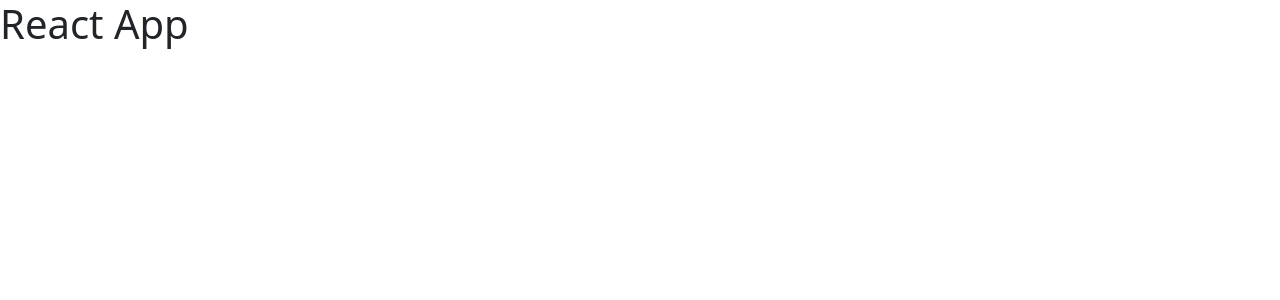
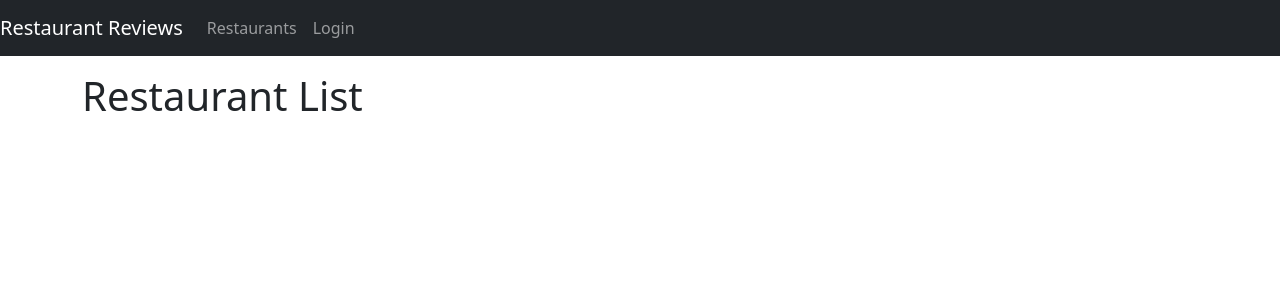
Before and after one commit to Victor-Chris/restaurant-reviews, a React (Create React App) app in the folder frontend/: page /redirect in a window 1280 px wide. Shown: the top 300 px of the page. Built offline with nearby package versions, Linux system fonts and the light colour scheme.

Commit message:
http API Service and respective functions under Data Service

```diff
--- a/frontend/package.json
+++ b/frontend/package.json
@@ -6,6 +6,7 @@
     "@testing-library/jest-dom": "^5.11.4",
     "@testing-library/react": "^11.1.0",
     "@testing-library/user-event": "^12.1.10",
+    "axios": "^0.21.1",
     "bootstrap": "^5.0.1",
     "react": "^17.0.2",
     "react-dom": "^17.0.2",
--- a/frontend/src/App.js
+++ b/frontend/src/App.js
@@ -1,11 +1,69 @@
-import React from "react";
+import React, { useState } from "react";
 import { Switch, Route, Link } from "react-router-dom";
 import "bootstrap/dist/css/bootstrap.min.css";
 
+/** Import Components */
+import AddReview from "./components/add-review";
+import Login from "./components/login";
+import Restaurant from "./components/restaurant";
+import RestaurantsList from "./components/restaurants-list";
+
 function App() {
+  const [user, setUser] = useState(null);
+
+  async function login(user = null){
+    setUser(user);
+  }
+
+  async function logout(){
+    setUser(null);
+  }
+
   return (
-    <div className="App">
-      <h1>React App</h1>
+    <div>
+      <nav className="navbar navbar-expand navbar-dark bg-dark">
+        <a href="/restaurants" className="navbar-brand">
+          Restaurant Reviews
+        </a>
+        <div className="navbar-nav mr-auto">
+          <li className="nav-item">
+            <Link to={"/restaurants"} className="nav-link">
+              Restaurants
+            </Link>
+          </li>
+          <li className="nav-item">
+            { user ? (
+              <a href="#" onClick={logout} className="nav-link" style={{cursor:'pointer'}}>
+                Logout {user.name}
+              </a>
+            ) : (
+              <Link to={"/login"} className="nav-link">
+                Login
+              </Link>
+            ) }
+          </li>
+        </div>
+      </nav>
+
+      <div className="container mt-3">
+        <Switch>
+          <Route exact path={["/", "/restautants"]} component={RestaurantsList} />
+          <Route exact path="/redirect" render={() => {
+            //handleRedirect();
+            return <RestaurantsList />
+          }} />
+          <Route path="/restaurants/:/id/review" render={(props) => {
+            <AddReview {...props} user={user} />
+          }} />
+          <Route path="/restaurants/:id" render={(props) => {
+            <Restaurant {...props} user={user} />
+          }}/>
+          <Route path="/login" render={(props) => {
+            <Login {...props} login={login} />
+          }} />
+        </Switch>
+      </div>
+
     </div>
   );
 }
--- a/frontend/src/components/login.js
+++ b/frontend/src/components/login.js
@@ -1,7 +1,9 @@
 import React from "react";
 
 function Login() {
-  return <div></div>;
+  return <div>
+      <h1>React</h1>
+  </div>;
 }
 
 export default Login;
--- /dev/null
+++ b/frontend/src/components/restaurant.js
@@ -0,0 +1,9 @@
+import React from "react";
+
+function Restaurant() {
+  return <div>
+    <h1>Restaurants  </h1>
+  </div>;
+}
+
+export default Restaurant;
--- a/frontend/src/components/restaurants-list.js
+++ b/frontend/src/components/restaurants-list.js
@@ -1,7 +1,9 @@
 import React from "react";
 
-function RestaurantsList() {
-  return <div></div>;
+const RestaurantsList = props => {
+  return <div>
+      <h1>Restaurant List</h1>
+  </div>;
 }
 
 export default RestaurantsList;
--- a/frontend/src/index.js
+++ b/frontend/src/index.js
@@ -1,17 +1,16 @@
-import React from 'react';
-import ReactDOM from 'react-dom';
-import './index.css';
-import App from './App';
-import reportWebVitals from './reportWebVitals';
+import React from "react";
+import ReactDOM from "react-dom";
+import App from "./App";
+import { BrowserRouter } from "react-router-dom";
 
 ReactDOM.render(
-  <React.StrictMode>
+  <BrowserRouter>
     <App />
-  </React.StrictMode>,
-  document.getElementById('root')
+  </BrowserRouter>,
+  document.getElementById("root")
 );
 
 // If you want to start measuring performance in your app, pass a function
 // to log results (for example: reportWebVitals(console.log))
 // or send to an analytics endpoint. Learn more: https://bit.ly/CRA-vitals
-reportWebVitals();
+// reportWebVitals();
--- /dev/null
+++ b/frontend/src/services/restaurant.js
@@ -0,0 +1,33 @@
+import http from "../http-common";
+
+class RestaurantDataService {
+  getAll(page = 0) {
+    return http.get(`?page=${page}`);
+  }
+
+  get(id) {
+    return http.get(`/id/${id}`);
+  }
+
+  find(query, by = "name", page = 0) {
+    return http.get(`?${by}=${query}&page=${page}`);
+  }
+
+  createReview(data) {
+    return http.post("/review", data);
+  }
+
+  updateReview(data) {
+    return http.put("/review", data);
+  }
+
+  deleteReview(id) {
+    return http.delete(`'review?id=${id}`);
+  }
+
+  getCuisines(id) {
+    return http.get(`/cuisines`);
+  }
+}
+
+export default new RestaurantDataService();
```
Also changed, not shown: frontend/src/components/restaurants.js (deleted, +0 -7 lines), frontend/src/http-common.js (added, +8 -0 lines), 2 other files (tests, documents, lock files or other folders).
